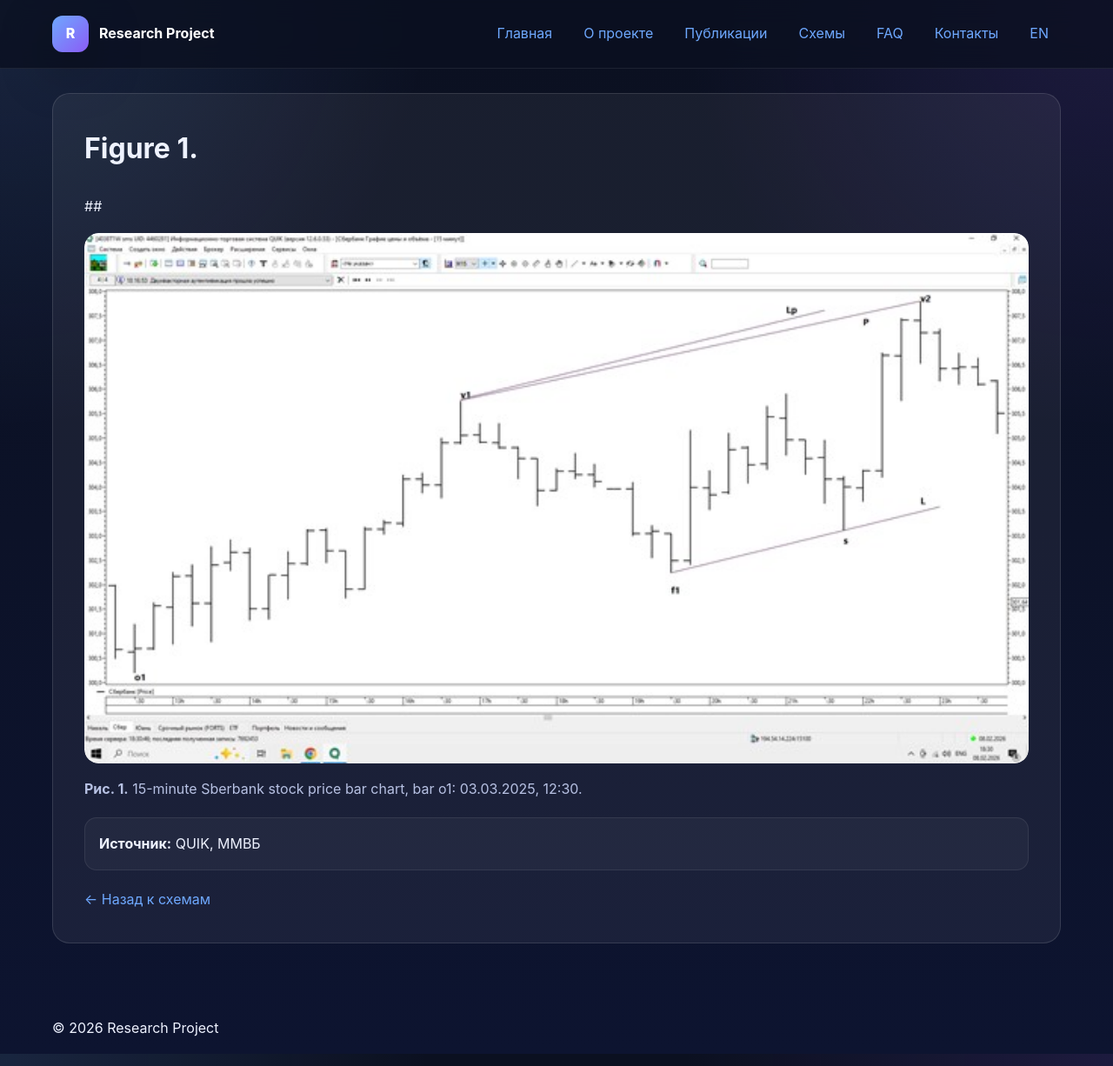
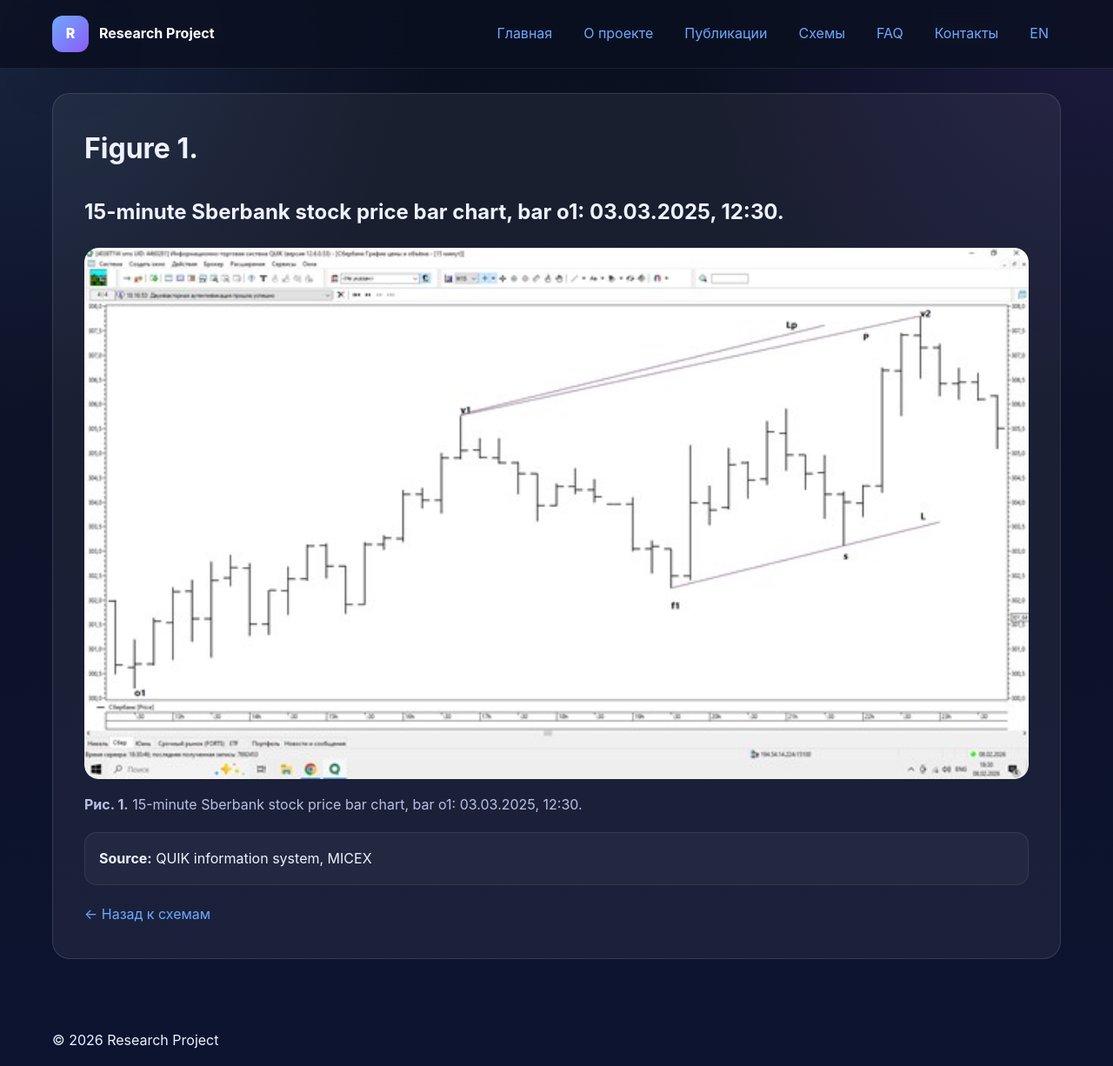
Before and after one commit to naoumov-ilia/naoumov-ilia.github.io, a Jekyll site: the page built from ru/diagrams/graph-1.md, in a window 1280 px wide and 1226 px high. Shown: the whole window at 87% size. Built offline with Jekyll 4.4.1, drawn with Linux system fonts in a browser that asks for light colours.

Commit message:
Update graph-1.md

```diff
--- a/ru/diagrams/graph-1.md
+++ b/ru/diagrams/graph-1.md
@@ -7,7 +7,7 @@ description:
 permalink: /ru/diagrams/graph-1/
 ---
 
-##
+## 15-minute Sberbank stock price bar chart, bar о1: 03.03.2025, 12:30.
 
 <a class="single-diagram-image-link" href="{{ '/assets/images/graph-1.png' | relative_url }}" data-title=" 1">
   <img class="single-diagram-image" src="{{ '/assets/images/graph-1.png' | relative_url }}" alt="Волновое движение">
@@ -18,7 +18,8 @@ permalink: /ru/diagrams/graph-1/
 </p>
 
 <div class="single-diagram-source">
-  <strong>Источник:</strong> QUIK, ММВБ
+  <strong>Source:</strong> QUIK information system, MICEX
+
 </div>
 
 <div class="single-diagram-actions">
```
